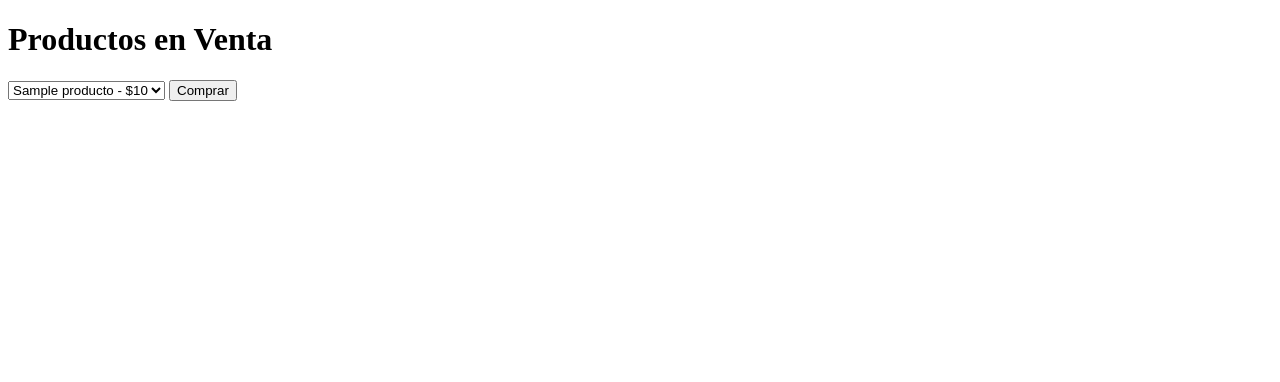
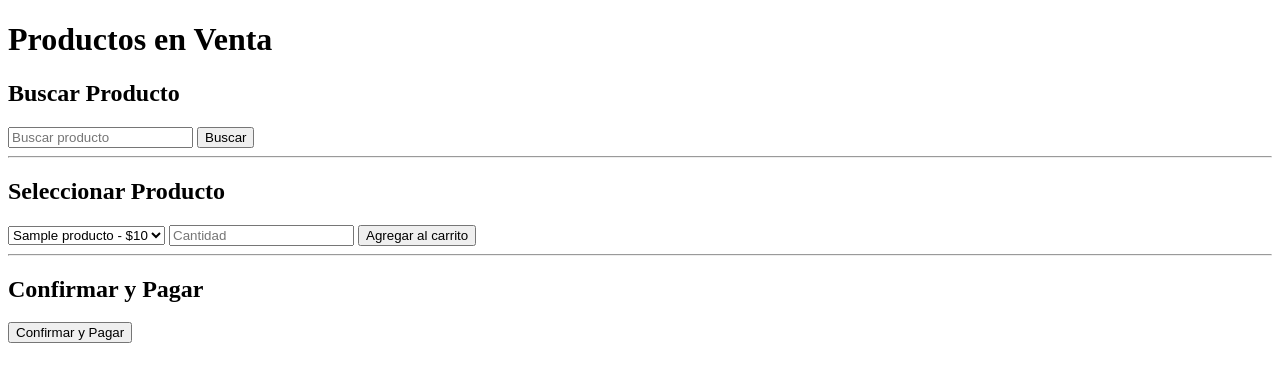
Before and after one commit to Sarai6e/ALGORITMIA-PARA-LA-INTELIGENCIA-ARTIFICIAL, a PHP site: page /producto.php in a window 1280 px wide. Shown: the top 382 px of the page. Run offline with PHP 8.4, Linux system fonts and the light colour scheme; tables that the repository leaves empty or names only in its code hold one stand-in row (values such as "Sample post").

Commit message:
sextoavo comando

```diff
--- a/Entregable 1/menu.html
+++ b/Entregable 1/menu.html
@@ -52,6 +52,7 @@
                             <li><a href="#portafolio" onclick="seleccionar(this)">SERVICIOS</a></li>
                             <li><a href="#contacto" onclick="seleccionar(this)">CONTACTO</a></li>
                             <li><a href="pagos.php" onclick="seleccionar(this)">PAGOS</a></li>
+                            <li><a href="producto.php" onclick="seleccionar(this)">PRODUCTOS</a></li>
                         </ul>
                     </nav>
 <!--ICONOS DEL MENU RESPONSIVE -->
--- a/Entregable 1/producto.php
+++ b/Entregable 1/producto.php
@@ -7,14 +7,26 @@
 </head>
 <body>
     <h1>Productos en Venta</h1>
-    <form action="procesar_compra.php" method="post">
+
+    <!-- Sección para buscar producto -->
+    <h2>Buscar Producto</h2>
+    <form action="buscar_producto.php" method="get">
+        <input type="text" name="q" placeholder="Buscar producto">
+        <input type="submit" value="Buscar">
+    </form>
+
+    <hr>
+
+    <!-- Sección para seleccionar productos -->
+    <h2>Seleccionar Producto</h2>
+    <form action="seleccionar_producto.php" method="post">
         <select name="producto_id">
             <?php
             // Conexión a la base de datos
-            $conexion = mysqli_connect("localhost", "", "", "el_tornillo_feliz");
+            $conexion = mysqli_connect("localhost", "root", "", "el_tornillo_feliz");
 
             // Consulta para obtener los productos disponibles
-            $consulta = "SELECT id, nombre, precio FROM productos WHERE stock > 0";
+            $consulta = "SELECT id, nombre, precio, stock FROM productos WHERE stock > 0";
             $resultado = mysqli_query($conexion, $consulta);
 
             // Mostrar los productos en un dropdown
@@ -26,7 +38,17 @@
             mysqli_close($conexion);
             ?>
         </select>
-        <input type="submit" value="Comprar">
+        <input type="number" name="cantidad" placeholder="Cantidad">
+        <input type="submit" value="Agregar al carrito">
+    </form>
+
+    <hr>
+
+    <!-- Sección de confirmación y pago -->
+    <h2>Confirmar y Pagar</h2>
+    <form action="confirmar_pago.php" method="post">
+        <!-- Aquí se mostrarán los productos seleccionados y su cantidad -->
+        <input type="submit" value="Confirmar y Pagar">
     </form>
 </body>
 </html>
```
Also changed, not shown: Entregable 1/buscar_producto.php (added, +20 -0 lines), Entregable 1/confirmar_pago.php (added, +22 -0 lines), Entregable 1/procesar_compra.php (deleted, +0 -31 lines), Entregable 1/seleccionar_producto.php (added, +14 -0 lines).
